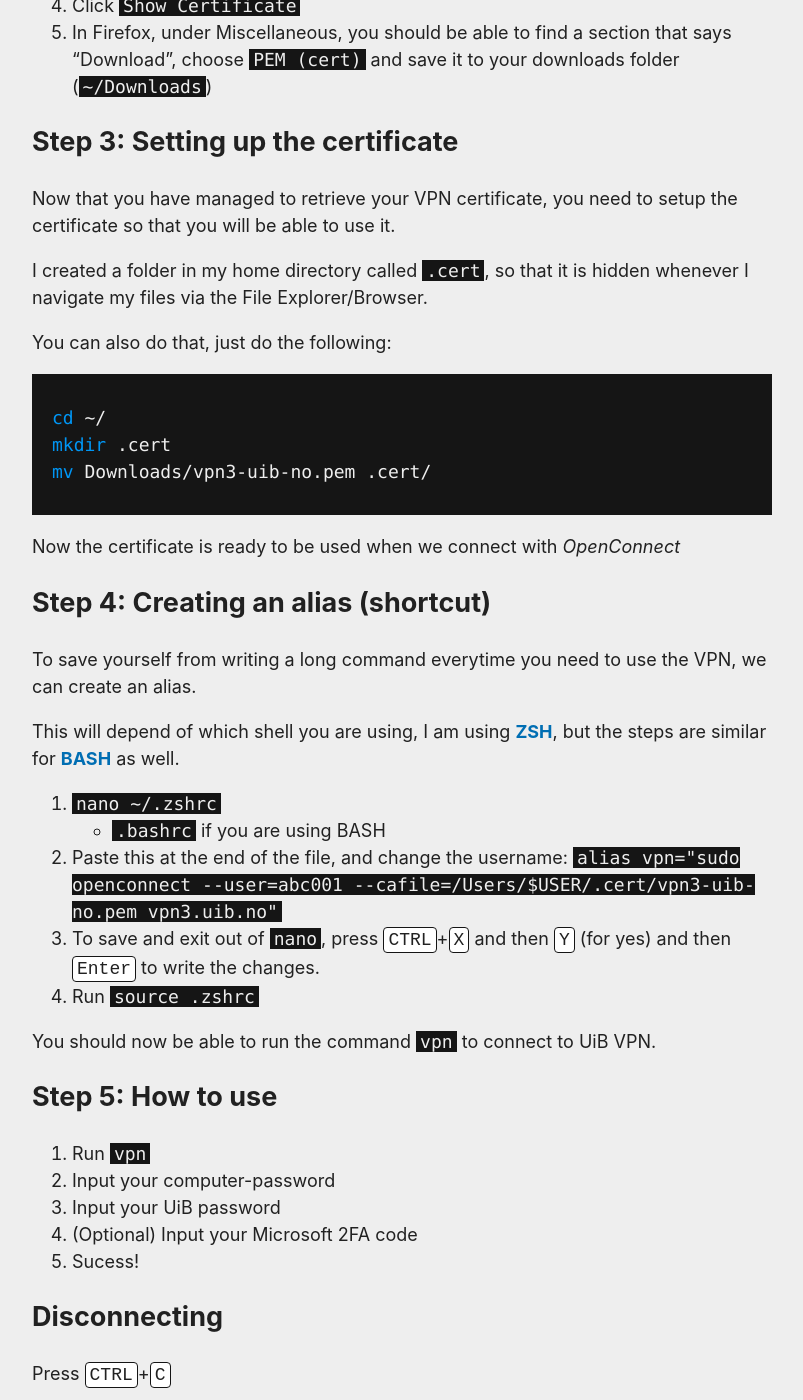
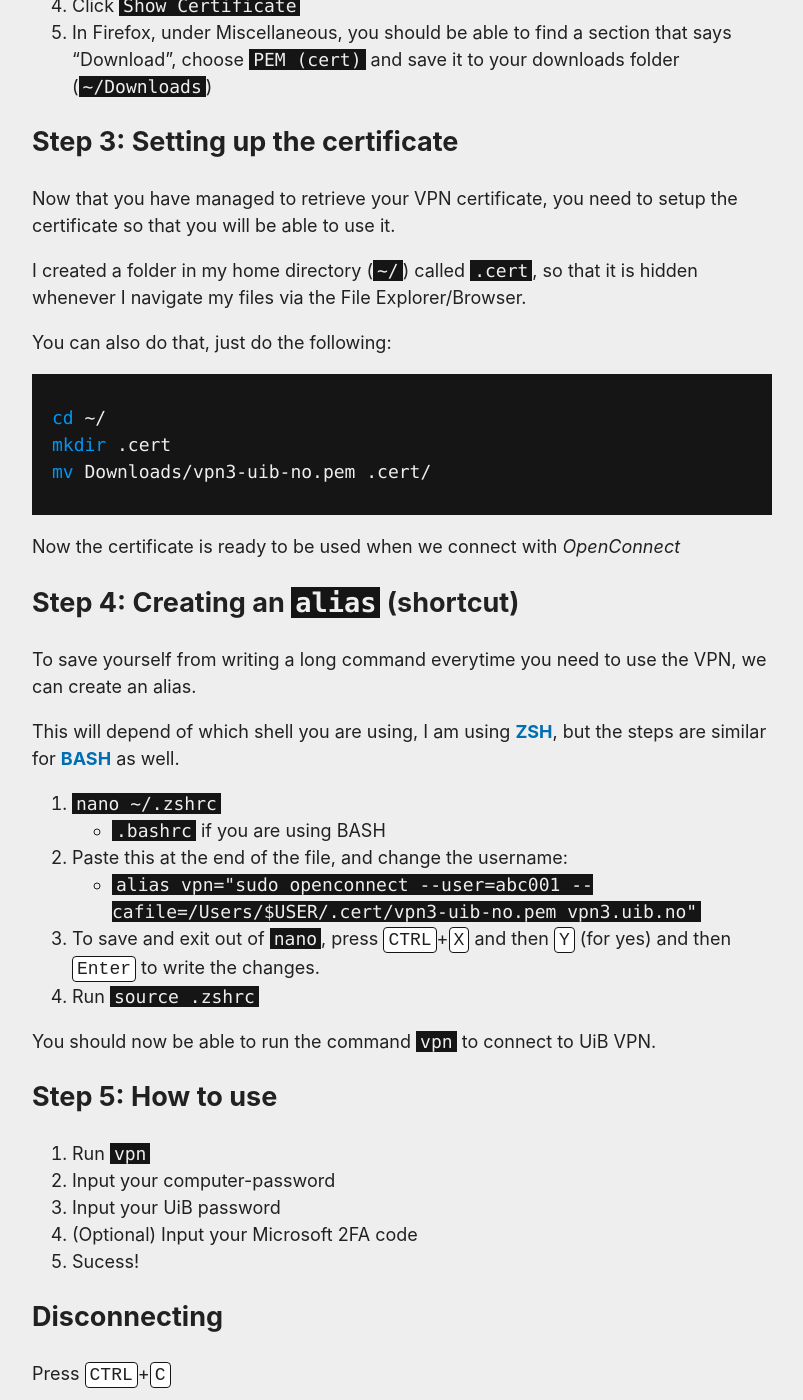
Before and after one commit to timharek/timharek.no, a Jekyll site: the page built from _posts/2021-02-18-uib-vpn-without-cisco.md, in a window 1280 px wide and 1400 px high, scrolled down 1258 px. Shown: the whole window, without its empty margins (238-1041 px from the left). Built offline with Jekyll 4.4.1, drawn with Linux system fonts in a browser that asks for light colours; some of the changed text lies outside the part shown.

````diff
--- a/_posts/2021-02-18-uib-vpn-without-cisco.md
+++ b/_posts/2021-02-18-uib-vpn-without-cisco.md
@@ -34,7 +34,7 @@ brew install openconnect
 ## Step 3: Setting up the certificate
 Now that you have managed to retrieve your VPN certificate, you need to setup the certificate so that you will be able to use it.
 
-I created a folder in my home directory called `.cert`, so that it is hidden whenever I navigate my files via the File Explorer/Browser.
+I created a folder in my home directory (`~/`) called `.cert`, so that it is hidden whenever I navigate my files via the File Explorer/Browser.
 
 You can also do that, just do the following:
 ```sh
@@ -45,14 +45,15 @@ mv Downloads/vpn3-uib-no.pem .cert/
 
 Now the certificate is ready to be used when we connect with _OpenConnect_
 
-## Step 4: Creating an alias (shortcut)
+## Step 4: Creating an `alias` (shortcut)
 To save yourself from writing a long command everytime you need to use the VPN, we can create an alias.
 
 This will depend of which shell you are using, I am using [ZSH](https://www.zsh.org/), but the steps are similar for [BASH](https://tiswww.case.edu/php/chet/bash/bashtop.html) as well.
 
 1. `nano ~/.zshrc`
     - `.bashrc` if you are using BASH
-2. Paste this at the end of the file, and change the username: `alias vpn="sudo openconnect --user=abc001 --cafile=/Users/$USER/.cert/vpn3-uib-no.pem vpn3.uib.no"`
+2. Paste this at the end of the file, and change the username:
+    - `alias vpn="sudo openconnect --user=abc001 --cafile=/Users/$USER/.cert/vpn3-uib-no.pem vpn3.uib.no"`
 3. To save and exit out of `nano`, press <kbd>CTRL</kbd>+<kbd>X</kbd> and then <kbd>Y</kbd> (for yes) and then <kbd>Enter</kbd> to write the changes.
 4. Run `source .zshrc`
 
````
Also changed, not shown: other parts of _posts/2021-02-18-uib-vpn-without-cisco.md (+3 -0 lines).
